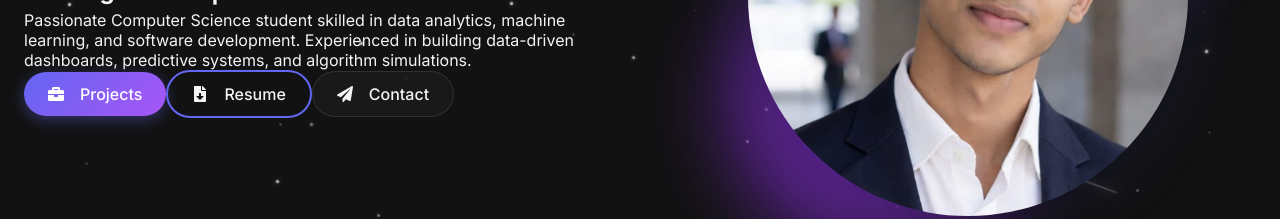
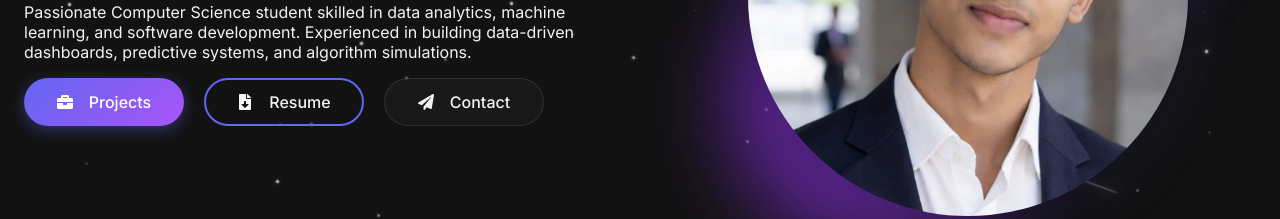
Before and after one commit to Gnaneswar10/portfolio, a React (Vite) app: page / in a window 1280 px wide. Shown: the part 364-583 px from the top of the page. Built offline with nearby package versions, Linux system fonts and the light colour scheme.

Commit message:
Fix button class mismatch and unify Home page button widths

```diff
--- a/src/pages/Home.css
+++ b/src/pages/Home.css
@@ -64,10 +64,15 @@
   max-width: 650px;
 }
 
-.cta-group {
+.home-cta {
   display: flex;
   flex-wrap: wrap;
-  gap: 1rem;
+  gap: 1.25rem;
+  margin-top: 1rem;
+}
+
+.home-cta button {
+  min-width: 160px;
 }
 
 /* Image Side */
```
